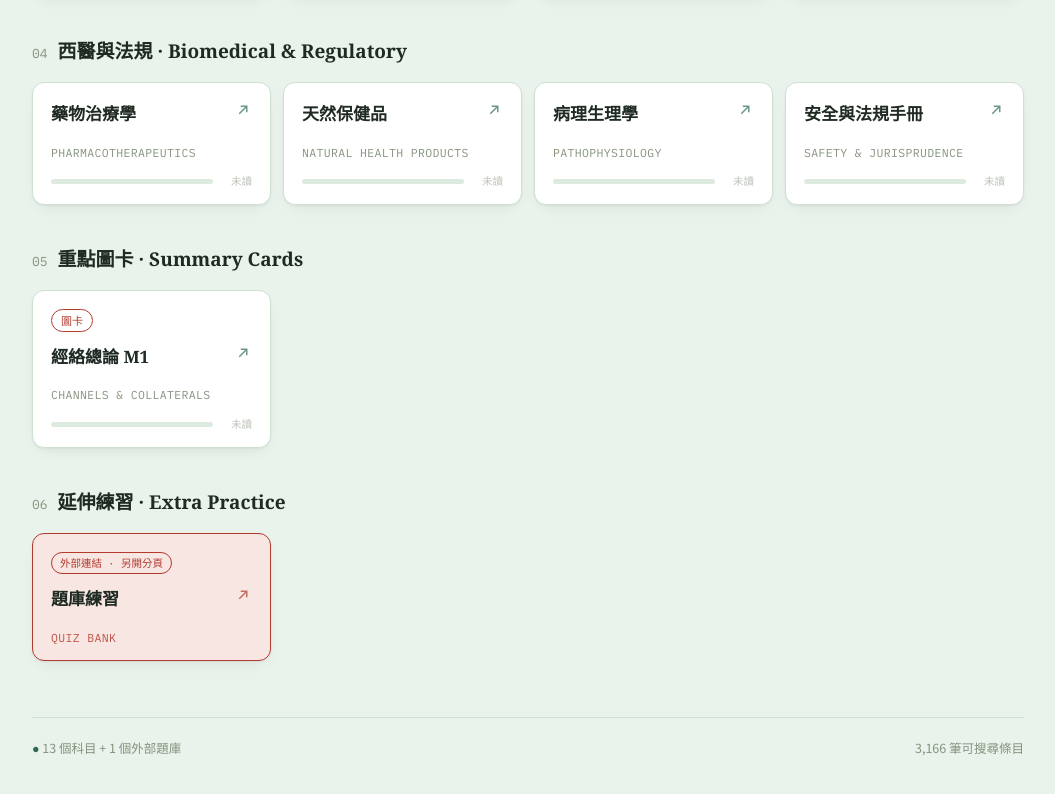
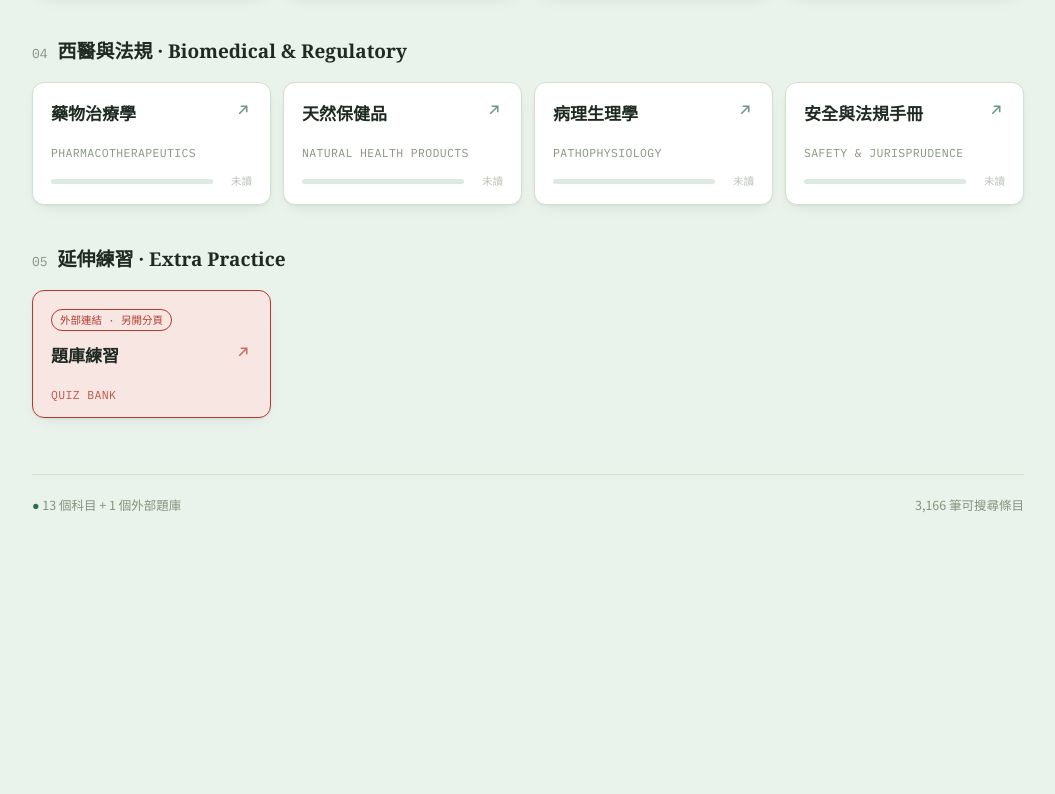
Before and after one commit to nicolehoyp/tcmoveralreview13, a plain HTML site: page index.html in a window 1280 px wide. Shown: the part 1020-1814 px from the top of the page, without its empty margins (112-1167 px from the left). After the commit the page ends 1615 px from the top, so only its background shows below. Drawn offline with Linux system fonts and the light colour scheme.

Commit message:
Add files via upload

```diff
--- a/index.html
+++ b/index.html
@@ -289,19 +289,8 @@
       </div>
     </section>
 
-    <section class="group">
-      <div class="group-head"><span class="num">05</span><h2>重點圖卡 · Summary Cards</h2></div>
-      <div class="grid">
-        <a class="card" href="MeridianAndPoint_M1_Cards.html" data-file="MeridianAndPoint_M1_Cards.html">
-          <span class="cardslink">圖卡</span>
-          <div class="card-top"><span class="card-zh">經絡總論 M1</span><svg class="card-arrow" width="18" height="18" viewBox="0 0 24 24" fill="none" stroke="currentColor" stroke-width="2"><path d="M7 17 17 7M9 7h8v8"/></svg></div>
-          <span class="card-en">Channels &amp; Collaterals</span>
-        </a>
-      </div>
-    </section>
-
-    <section class="group">
-      <div class="group-head"><span class="num">06</span><h2>延伸練習 · Extra Practice</h2></div>
+        <section class="group">
+      <div class="group-head"><span class="num">05</span><h2>延伸練習 · Extra Practice</h2></div>
       <div class="grid">
         <a class="card external" href="https://nicolehoyp.github.io/allreview/" target="_blank" rel="noopener">
           <span class="tag-outbound">外部連結 · 另開分頁</span>
@@ -334,6 +323,7 @@ function paintProgress() {
   let sum = 0, n = 0;
   cards.forEach(card => {
     const file = card.getAttribute('data-file');
+    if (file.indexOf('_Cards') > -1) return;      // 圖卡頁不記進度
     const rec = p[file];
     const pct = rec && rec.pct ? Math.round(rec.pct * 100) : 0;
     if (!card.querySelector('.card-foot')) {
```
